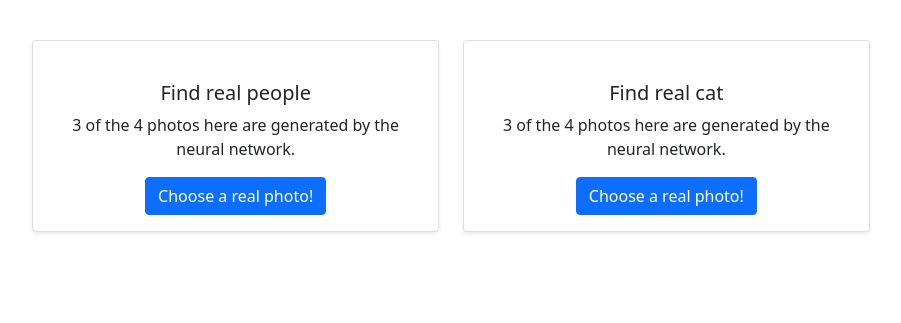
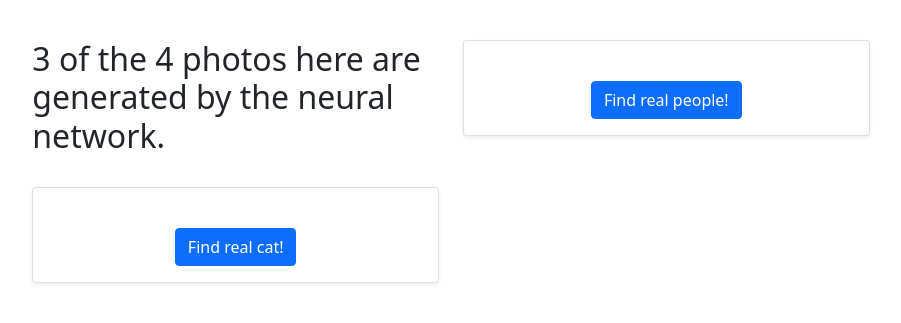
Before and after one commit to Roqvie/FindTheTruth, a Django app: page / in a window 1280 px wide. Shown: the part 56-379 px from the top of the page, without its empty margins (189-1090 px from the left). Run offline with Django 3.2, Linux system fonts and the light colour scheme; data that the repository does not hold is empty; parts of the project's set-up code (start-up, migrations or seed data) failed here and were passed over.

Commit message:
Update templates

```diff
--- a/templates/frontend/index.html
+++ b/templates/frontend/index.html
@@ -2,11 +2,12 @@
 {% load static %}
 {% block content %}
 <div class="row row-cols-1 row-cols-md-2 g-4 mt-4">
+  <h2>3 of the 4 photos here are generated by the neural network.</h2>
   <div class="col">
-     {% include 'frontend/preview.html' with type="PS" button="Find real people" url="/person"%}
+     {% include 'frontend/preview.html' with type="PS" button="Find real people!" url="/person"%}
   </div>
   <div class="col">
-    {% include 'frontend/preview.html' with type="CA" button="Find real cat" url="/cat"%}
+    {% include 'frontend/preview.html' with type="CA" button="Find real cat!" url="/cat"%}
   </div>
 </div>
 <script type="text/javascript " src="{% static 'frontend/js/main.js' %}"></script>
--- a/templates/frontend/preview.html
+++ b/templates/frontend/preview.html
@@ -8,9 +8,7 @@
     <img class="preview-image-{{ type }} img-fluid rounded-3">
   </div>
   <div class="card-body">
-    <h5 class="card-title">{{ button }}</h5>
-    <p class="card-text mt-0">3 of the 4 photos here are generated by the neural network.</p>
-    <a class="btn btn-primary" href="{{ url }}" role="button">Choose a real photo!</a>
+    <a class="btn btn-primary" href="{{ url }}" role="button">{{ button }}</a>
   </div>
 </div>
 {% endblock %}
```
